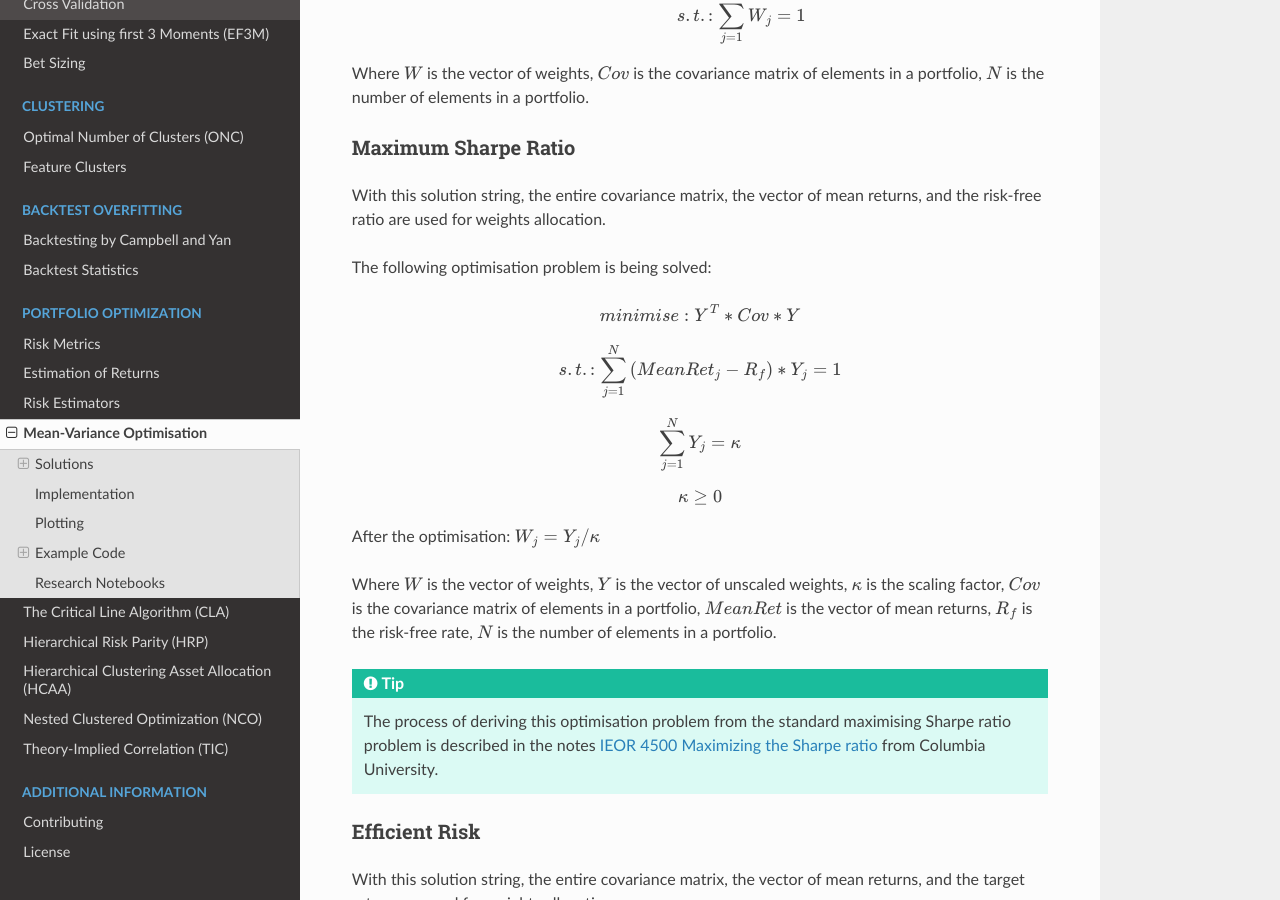
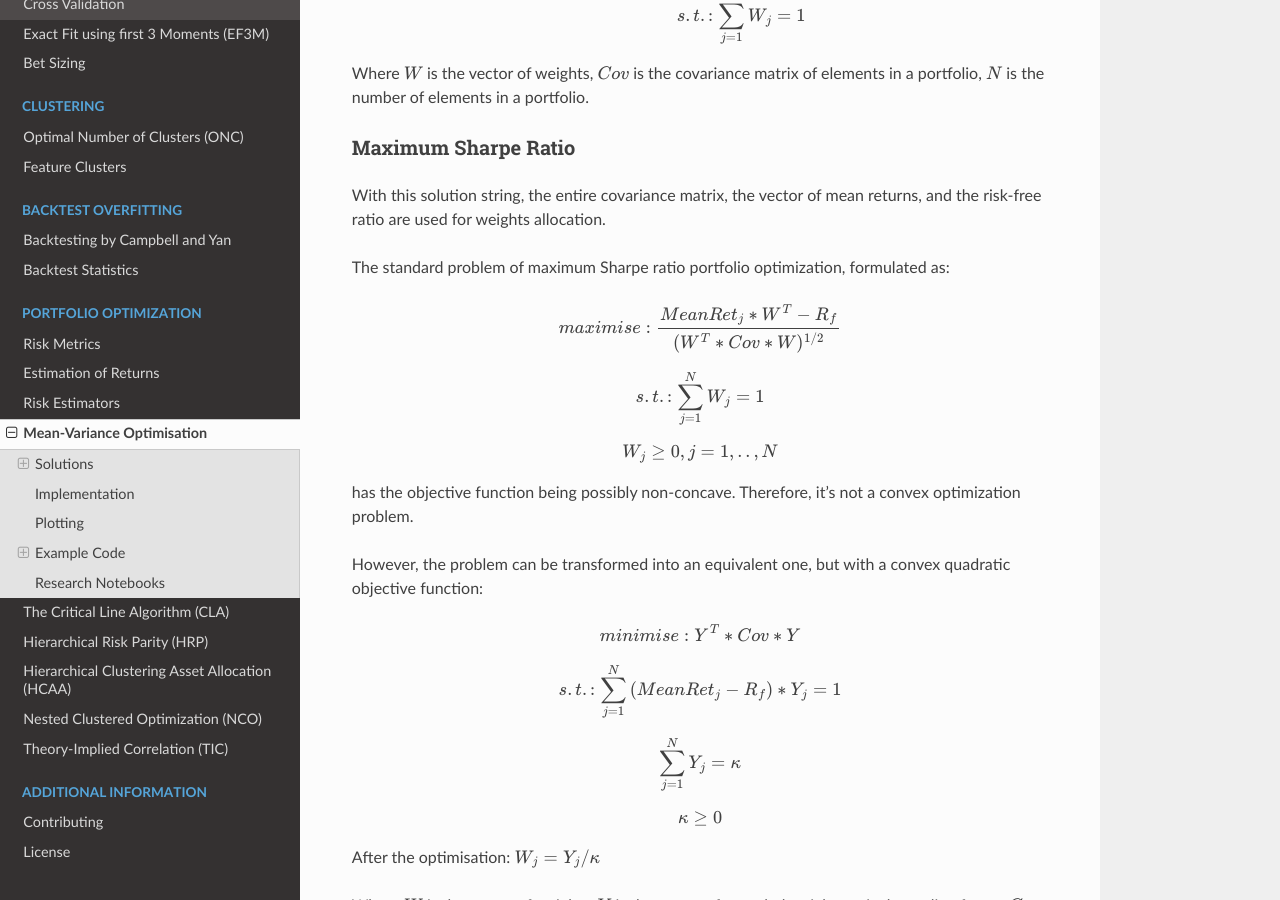
Before and after one commit to hudson-and-thames/mlfinlab, a Sphinx documentation site: the page built from docs/source/portfolio_optimisation/mean_variance.rst, in a window 1280 px wide and 900 px high, scrolled down 1260 px. Built offline with Sphinx 7.4.7 and the Read the Docs theme 2.0.0, drawn with Linux system fonts in a browser that asks for light colours.

Commit message:
Mean Varaince more details

```diff
--- a/docs/source/portfolio_optimisation/mean_variance.rst
+++ b/docs/source/portfolio_optimisation/mean_variance.rst
@@ -60,7 +60,26 @@ Maximum Sharpe Ratio
 With this solution string, the entire covariance matrix, the vector of mean returns, and the risk-free ratio are used
 for weights allocation.
 
-The following optimisation problem is being solved:
+The standard problem of maximum Sharpe ratio portfolio optimization, formulated as:
+
+.. math::
+      :nowrap:
+
+      \begin{align*}
+      maximise: \frac{MeanRet_{j} * W^{T} - R_{f}}{(W^{T} * Cov * W)^{1/2}}
+      \end{align*}
+
+      \begin{align*}
+      s.t.: \sum_{j=1}^{N}{W_{j}} = 1
+      \end{align*}
+
+      \begin{align*}
+      W_{j} \ge 0, j=1,..,N
+      \end{align*}
+
+has the objective function being possibly non-concave. Therefore, it's not a convex optimization problem.
+
+However, the problem can be transformed into an equivalent one, but with a convex quadratic objective function:
 
 .. math::
       :nowrap:
@@ -90,7 +109,7 @@ Where :math:`W` is the vector of weights, :math:`Y` is the vector of unscaled we
 .. tip::
 
     The process of deriving this optimisation problem from the standard maximising Sharpe ratio problem is described
-    in the notes `IEOR 4500 Maximizing the Sharpe ratio <https://www.coursehero.com/file/7013169/maximizing-the-sharpe-ratio/>`_  from Columbia University.
+    in the notes `IEOR 4500 Maximizing the Sharpe ratio <http://people.stat.sc.edu/sshen/events/backtesting/reference/maximizing%20the%20sharpe%20ratio.pdf>`_  from Columbia University.
 
 Efficient Risk
 **************
```
